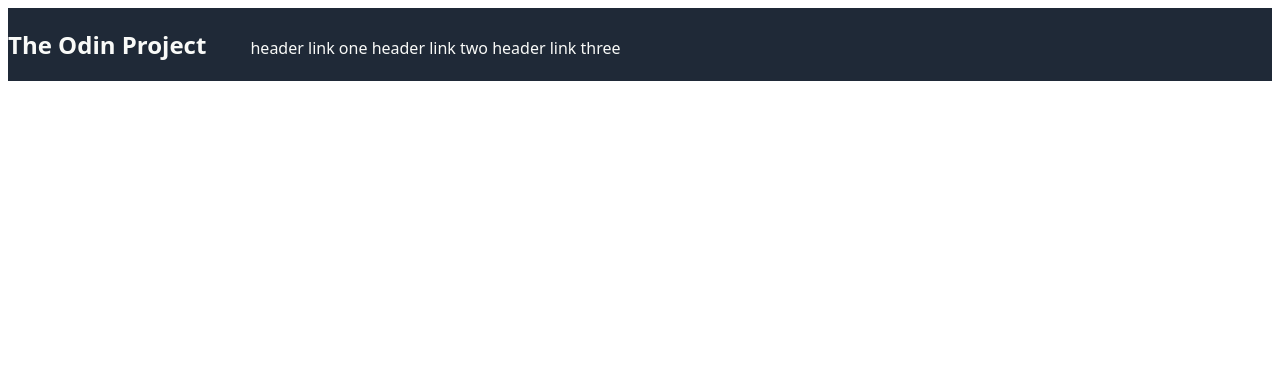
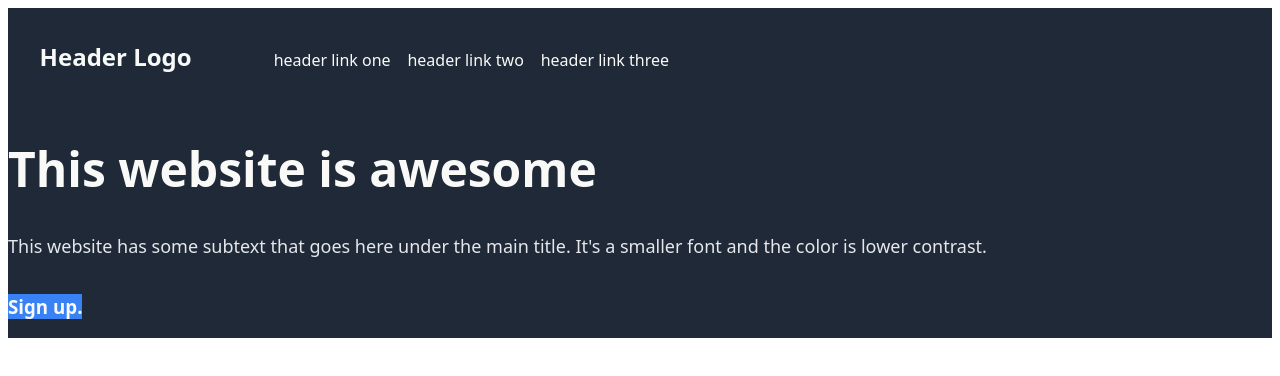
Before and after one commit to NylesR/NylesR, a plain HTML site: page index.html in a window 1280 px wide. Drawn offline with Linux system fonts and the light colour scheme.

Commit message:
adds more structure from ref

```diff
--- a/css/index.css
+++ b/css/index.css
@@ -10,9 +10,26 @@
 }
 
 h2{
+    margin: 2.5%;
     font-size: 24px;
     color: inherit;
     display: inline-block;
+}
+
+.button.sign-up-button{
+    color: inherit;
+    background-color: #3882F6;
+    display: inline-block;
+}
+
+.hero-text{
+    color: inherit;
+    font-size: 48px;
+}
+
+.secondary-text{
+    color: #E5E7EB;
+    font-size: 18px;
 }
 
 .nav-bar{
@@ -27,6 +44,7 @@ h2{
 }
 
 .nav-bar ul li{
+    margin: 0.5%;
     list-style-type: none;
     color: inherit;
     display: inline;
--- a/index.html
+++ b/index.html
@@ -7,7 +7,7 @@
     </head>
     <body>
         <div class="top-of-page">
-            <h2>The Odin Project</h2>
+            <h2>Header Logo</h2>
             <nav class="nav-bar">
                 <ul>
                     <li>header link one</li>
@@ -15,6 +15,12 @@
                     <li>header link three</li>
                 </ul>
             </nav>
+            <h1 class="hero-text">This website is awesome</h1>
+            <p class="secondary-text">
+                This website has some subtext that goes here under the main title.
+                It's a smaller font and the color is lower contrast.
+            </p>
+            <h3 class="button sign-up-button">Sign up.</h3>
         </div>
     </body>
 </html>
```
